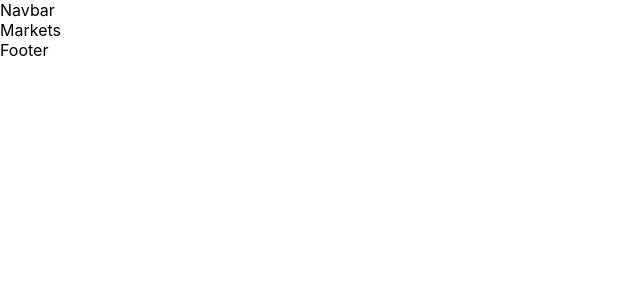
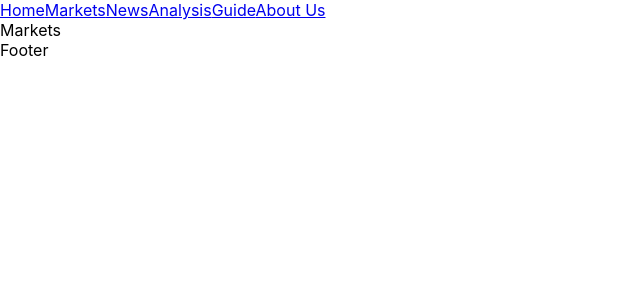
Before and after one commit to calebmutisya/TradeSim, a React (Create React App) app in the folder client/: page /markets in a window 1280 px wide. Shown: the top 300 px of the page, without its empty margins (0-640 px from the left). Built offline with nearby package versions, Linux system fonts and the light colour scheme.

Commit message:
Routing Working

```diff
--- a/client/src/components/Navbar.js
+++ b/client/src/components/Navbar.js
@@ -1,7 +1,15 @@
 import React from 'react'
+import { NavLink } from 'react-router-dom'
 
 export default function Navbar() {
   return (
-    <div>Navbar</div>
+    <nav>
+      <NavLink to="/">Home</NavLink>
+      <NavLink to="/markets">Markets</NavLink>
+      <NavLink to="/news">News</NavLink>
+      <NavLink to="/analysis">Analysis</NavLink>
+      <NavLink to="/guide">Guide</NavLink>
+      <NavLink to="/about">About Us</NavLink>
+    </nav>
   )
 }
```
